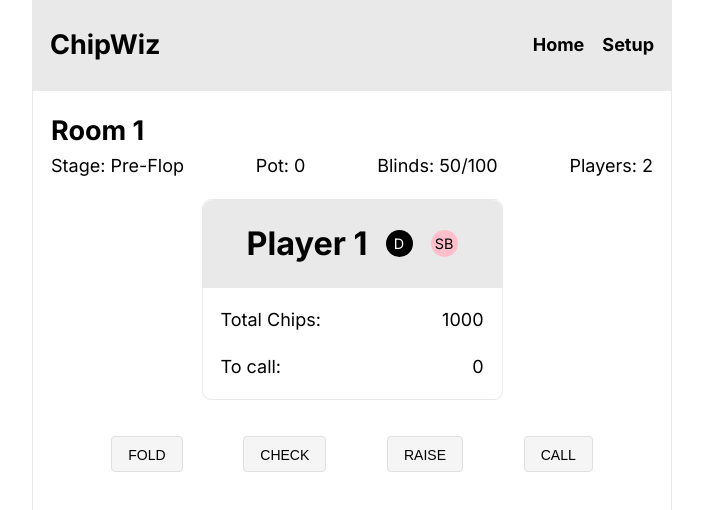
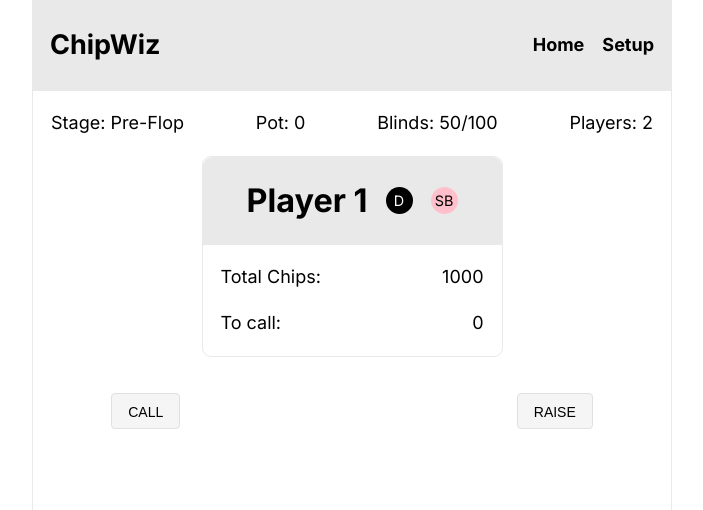
Before and after one commit to francescoiacono/chipwiz, a Next.js app: page /game/1 in a window 1280 px wide. Shown: the top 510 px of the page, without its empty margins (288-991 px from the left). Built offline with nearby package versions, Linux system fonts and the light colour scheme.

Commit message:
Working on GameState Context

```diff
--- a/src/app/game/[slug]/page.tsx
+++ b/src/app/game/[slug]/page.tsx
@@ -1,7 +1,7 @@
-import Game from '@/components/pages/game/game';
+import GameSession from '@/components/pages/game/gameSession';
 
 const Page = () => {
-  return <Game />;
+  return <GameSession />;
 };
 
 export default Page;
--- a/src/app/layout.tsx
+++ b/src/app/layout.tsx
@@ -1,6 +1,7 @@
 import Navbar from '@/components/ui/navbar/navbar';
 import './styles/globals.css';
 import { Inter } from 'next/font/google';
+import { GameStateProvider } from '@/components/providers/gameStateProvider/gameStateProvider';
 
 const inter = Inter({ subsets: ['latin'] });
 
@@ -17,8 +18,10 @@ export default function RootLayout({
   return (
     <html lang='en'>
       <body className={inter.className}>
-        <Navbar />
-        {children}
+        <GameStateProvider game={null}>
+          <Navbar />
+          {children}
+        </GameStateProvider>
       </body>
     </html>
   );
--- a/src/components/pages/game/game.tsx
+++ /dev/null
@@ -1,137 +0,0 @@
-'use client';
-
-import useSWR from 'swr';
-import roomService from '@/services/rooms/roomService';
-import { useParams } from 'next/navigation';
-import { useEffect, useState } from 'react';
-import { Game, Player, Stage } from '@/data/types/types';
-import GameInfo from './subcomponents/gameInfo/gameInfo';
-import styles from './game.module.css';
-import CurrentPlayer from './subcomponents/currentPlayer/currentPlayer';
-import PlayerActions from './subcomponents/playerActions/playerActions';
-
-const Game = () => {
-  const { slug } = useParams();
-  const [game, setGame] = useState<Game | null>(null);
-
-  const {
-    data: roomData,
-    error,
-    isLoading,
-  } = useSWR(`/api/room/${slug}`, () => roomService.fetchRoom(slug));
-
-  useEffect(() => {
-    if (roomData) {
-      setGame(roomData.game);
-      console.log('Room data:', roomData);
-    }
-  }, [roomData]);
-
-  const handleEndTurn = () => {
-    console.log('[Game]:', game?.turn);
-
-    setGame((prevGame) => {
-      if (prevGame) {
-        const players = prevGame.players;
-        const playerTurn = players.findIndex((player) => player.isTurn);
-
-        if (playerTurn === players.length - 1) {
-          players[0].isTurn = true;
-        } else {
-          players[playerTurn + 1].isTurn = true;
-        }
-
-        players[playerTurn].isTurn = false;
-
-        return {
-          ...prevGame,
-          turn: (playerTurn + 1) % players.length,
-          players,
-        };
-      }
-      return prevGame;
-    });
-
-    console.log('[Game updated]:', game?.turn);
-  };
-
-  const handleEverything = () => {
-    const players = game?.players;
-
-    if (players) {
-      const dealerIndex = players.findIndex((player) => player.isDealer);
-      const smallBlindIndex = players.findIndex(
-        (player) => player.isSmallBlind
-      );
-      const bigBlindIndex = players.findIndex((player) => player.isBigBlind);
-
-      const playerTurn = players.findIndex((player) => player.isTurn);
-
-      if (game?.stage === Stage.PreFlop) {
-        players[smallBlindIndex].chips -= game.smallBlind;
-        players[smallBlindIndex].bet += game.smallBlind;
-
-        players[bigBlindIndex].chips -= game.bigBlind;
-        players[bigBlindIndex].bet += game.bigBlind;
-
-        // set pot
-      }
-    }
-  };
-
-  // Function to handle the raise action
-  const handleRaise = (raiseAmount: number) => {
-    setGame((prevGame) => {
-      if (prevGame) {
-        const players = prevGame.players;
-        const playerTurn = game?.turn;
-
-        if (playerTurn === undefined) {
-          return prevGame;
-        }
-
-        players[playerTurn].chips -= raiseAmount;
-        players[playerTurn].bet = raiseAmount;
-
-        // set pot
-
-        return {
-          ...prevGame,
-          pot: prevGame.pot + raiseAmount,
-          bet: prevGame.bet < raiseAmount ? raiseAmount : prevGame.bet,
-          players,
-        };
-      }
-      return prevGame;
-    });
-
-    handleEndTurn();
-  };
-
-  return (
-    <>
-      {isLoading && <p>Loading...</p>}
-      {error && <p>Error: {error}</p>}
-      {roomData && (
-        <section className={styles.gameSection}>
-          <h1>{roomData.name}</h1>
-          <GameInfo
-            pot={game?.pot}
-            stage={game?.stage}
-            bigBlind={game?.bigBlind}
-            smallBlind={game?.smallBlind}
-            numberOfPlayers={game?.players.length}
-          />
-          <CurrentPlayer bet={game?.bet} player={game?.players[game.turn]} />
-          <PlayerActions
-            handleRaise={handleRaise}
-            actions={game?.possibleActions}
-            playerChips={game?.players[game.turn].chips}
-          />
-        </section>
-      )}
-    </>
-  );
-};
-
-export default Game;
--- /dev/null
+++ b/src/components/pages/game/gameSession.tsx
@@ -0,0 +1,44 @@
+'use client';
+
+import useSWR from 'swr';
+import roomService from '@/services/rooms/roomService';
+import { useParams } from 'next/navigation';
+import { useEffect, useState } from 'react';
+import styles from './gameSession.module.css';
+import { useGameState } from '@/components/providers/gameStateProvider/gameStateProvider';
+import GameInfo from './subcomponents/gameInfo/gameInfo';
+import CurrentPlayer from './subcomponents/currentPlayer/currentPlayer';
+import PlayerActions from './subcomponents/playerActions/playerActions';
+
+const GameSession = () => {
+  const { slug } = useParams();
+  const { gameState, setGameState } = useGameState();
+
+  const {
+    data: roomData,
+    error,
+    isLoading,
+  } = useSWR(`/api/room/${slug}`, () => roomService.fetchRoom(slug));
+
+  useEffect(() => {
+    if (roomData) {
+      setGameState(roomData.game);
+    }
+  }, [roomData]);
+
+  return (
+    <>
+      {isLoading && <p>Loading...</p>}
+      {error && <p>Error: {error}</p>}
+      {roomData && gameState && (
+        <section className={styles.gameSection}>
+          <GameInfo />
+          <CurrentPlayer />
+          <PlayerActions />
+        </section>
+      )}
+    </>
+  );
+};
+
+export default GameSession;
--- a/src/components/pages/game/subcomponents/currentPlayer/currentPlayer.tsx
+++ b/src/components/pages/game/subcomponents/currentPlayer/currentPlayer.tsx
@@ -1,35 +1,40 @@
 import { Player } from '@/data/types/types';
+import { useGameState } from '@/components/providers/gameStateProvider/gameStateProvider';
 
 import styles from './currentPlayer.module.css';
 
-interface CurrentPlayerProps {
-  player: Player | undefined;
-  bet: number | undefined;
-}
+const CurrentPlayer = () => {
+  const { gameState } = useGameState();
 
-const CurrentPlayer = ({ player, bet }: CurrentPlayerProps) => {
+  if (!gameState) return <></>;
+
+  const { players, bet } = gameState;
+  const currentPlayer = players[gameState.turn];
+
   return (
     <>
-      {player ? (
+      {currentPlayer ? (
         <section className={styles.currentPlayer}>
           <div className={styles.playerTitle}>
-            <h1>{player.name}</h1>
-            {player.isDealer && (
+            <h1>{currentPlayer.name}</h1>
+            {currentPlayer.isDealer && (
               <label className={styles.dealerButton}>D</label>
             )}
-            {player.isSmallBlind && (
+            {currentPlayer.isSmallBlind && (
               <label className={styles.sbButton}>SB</label>
             )}
-            {player.isBigBlind && <label className={styles.bbButton}>BB</label>}
+            {currentPlayer.isBigBlind && (
+              <label className={styles.bbButton}>BB</label>
+            )}
           </div>
           <div className={styles.playerStats}>
             <div>
               <label>Total Chips:</label>
-              <span>{player.chips}</span>
+              <span>{currentPlayer.chips}</span>
             </div>
             <div>
               <label>To call:</label>
-              <span>{bet && bet - player.bet}</span>
+              <span>{bet && bet - currentPlayer.bet}</span>
             </div>
           </div>
         </section>
--- a/src/components/pages/game/subcomponents/gameInfo/gameInfo.tsx
+++ b/src/components/pages/game/subcomponents/gameInfo/gameInfo.tsx
@@ -1,22 +1,14 @@
-import { Stage } from '@/data/types/types';
+import { useGameState } from '@/components/providers/gameStateProvider/gameStateProvider';
 
 import styles from './gameInfo.module.css';
 
-interface GameInfoProps {
-  stage: Stage | undefined;
-  pot: number | undefined;
-  smallBlind: number | undefined;
-  bigBlind: number | undefined;
-  numberOfPlayers: number | undefined;
-}
+const GameInfo = () => {
+  const { gameState } = useGameState();
 
-const GameInfo = ({
-  stage,
-  pot,
-  smallBlind,
-  bigBlind,
-  numberOfPlayers,
-}: GameInfoProps) => {
+  if (!gameState) return <></>;
+
+  const { stage, pot, smallBlind, bigBlind, players } = gameState;
+
   return (
     <section className={styles.gameInfo}>
       <label>Stage: {stage}</label>
@@ -24,7 +16,7 @@ const GameInfo = ({
       <label>
         Blinds: {smallBlind}/{bigBlind}
       </label>
-      <label>Players: {numberOfPlayers}</label>
+      <label>Players: {players.length}</label>
     </section>
   );
 };
--- /dev/null
+++ b/src/components/pages/game/subcomponents/playerActions/callAction/callAction.tsx
@@ -0,0 +1,7 @@
+import PrimaryButton from '@/components/ui/primaryButton/primaryButton';
+
+const CallAction = () => {
+  return <PrimaryButton>Call</PrimaryButton>;
+};
+
+export default CallAction;
--- a/src/components/pages/game/subcomponents/playerActions/playerActions.tsx
+++ b/src/components/pages/game/subcomponents/playerActions/playerActions.tsx
@@ -1,42 +1,14 @@
+import styles from './playerActions.module.css';
+import { ActionType } from '@/data/types/types';
+import RaiseAction from './raiseAction/raiseAction';
 import PrimaryButton from '@/components/ui/primaryButton/primaryButton';
-import styles from './playerActions.module.css';
-import Slider from '@/components/ui/slider/slider';
-import { ActionType } from '@/data/types/types';
-import { useState } from 'react';
-import RaiseAction from './raiseAction/raiseAction';
+import CallAction from './callAction/callAction';
 
-interface PlayerActionsProps {
-  handleClick?: () => void;
-  handleRaise: (raiseAmount: number) => void;
-  actions: ActionType[] | undefined;
-  playerChips: number | undefined;
-}
-
-const PlayerActions = ({
-  handleClick,
-  handleRaise,
-  actions,
-  playerChips,
-}: PlayerActionsProps) => {
+const PlayerActions = () => {
   return (
     <div className={styles.actions}>
-      {actions ? (
-        actions.map((action, index) =>
-          action === ActionType.Raise ? (
-            <RaiseAction
-              key={index}
-              handleRaise={handleRaise}
-              playerChips={playerChips}
-            />
-          ) : (
-            <PrimaryButton key={index} onClick={handleClick}>
-              {action}
-            </PrimaryButton>
-          )
-        )
-      ) : (
-        <p>Could not load player actions</p>
-      )}
+      <CallAction />
+      <RaiseAction />
     </div>
   );
 };
--- /dev/null
+++ b/src/components/providers/gameStateProvider/gameStateProvider.tsx
@@ -0,0 +1,39 @@
+'use client';
+
+import { Game } from '@/data/types/types';
+import React, { useContext } from 'react';
+
+interface GameStateContextProps {
+  gameState: Game | null;
+  setGameState: React.Dispatch<React.SetStateAction<Game | null>>;
+}
+
+interface GameStateProviderProps {
+  game: Game | null;
+  children: React.ReactNode;
+}
+
+const GameStateContext = React.createContext<GameStateContextProps | undefined>(
+  undefined
+);
+
+export const GameStateProvider = ({
+  game,
+  children,
+}: GameStateProviderProps) => {
+  const [gameState, setGameState] = React.useState<Game | null>(game);
+
+  return (
+    <GameStateContext.Provider value={{ gameState, setGameState }}>
+      {children}
+    </GameStateContext.Provider>
+  );
+};
+
+export const useGameState = () => {
+  const context = useContext(GameStateContext);
+  if (!context) {
+    throw new Error('useGameState must be used within a GameStateProvider');
+  }
+  return context;
+};
```
Also changed, not shown: src/components/pages/game/subcomponents/playerActions/raiseAction/raiseAction.tsx (+2 -12 lines), src/components/pages/game/gameSession.module.css (renamed from src/components/pages/game/game.module.css).
